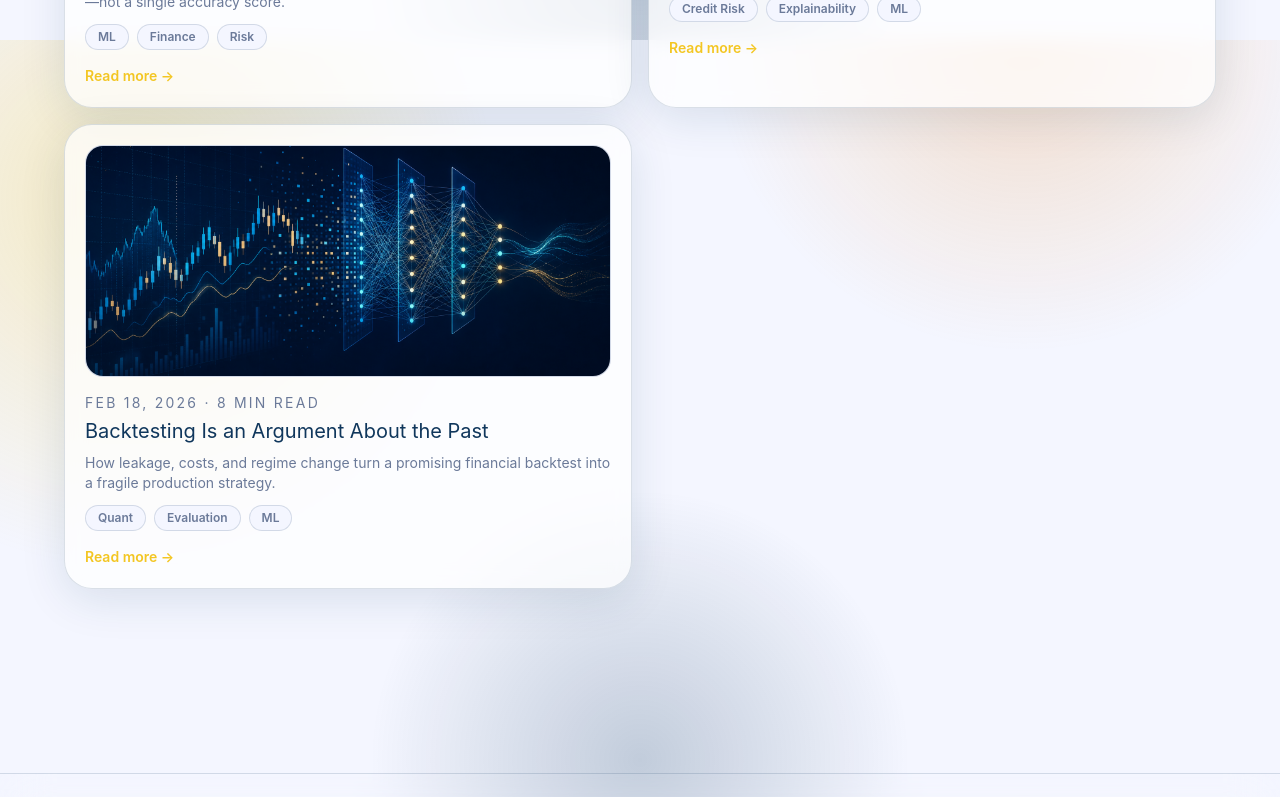
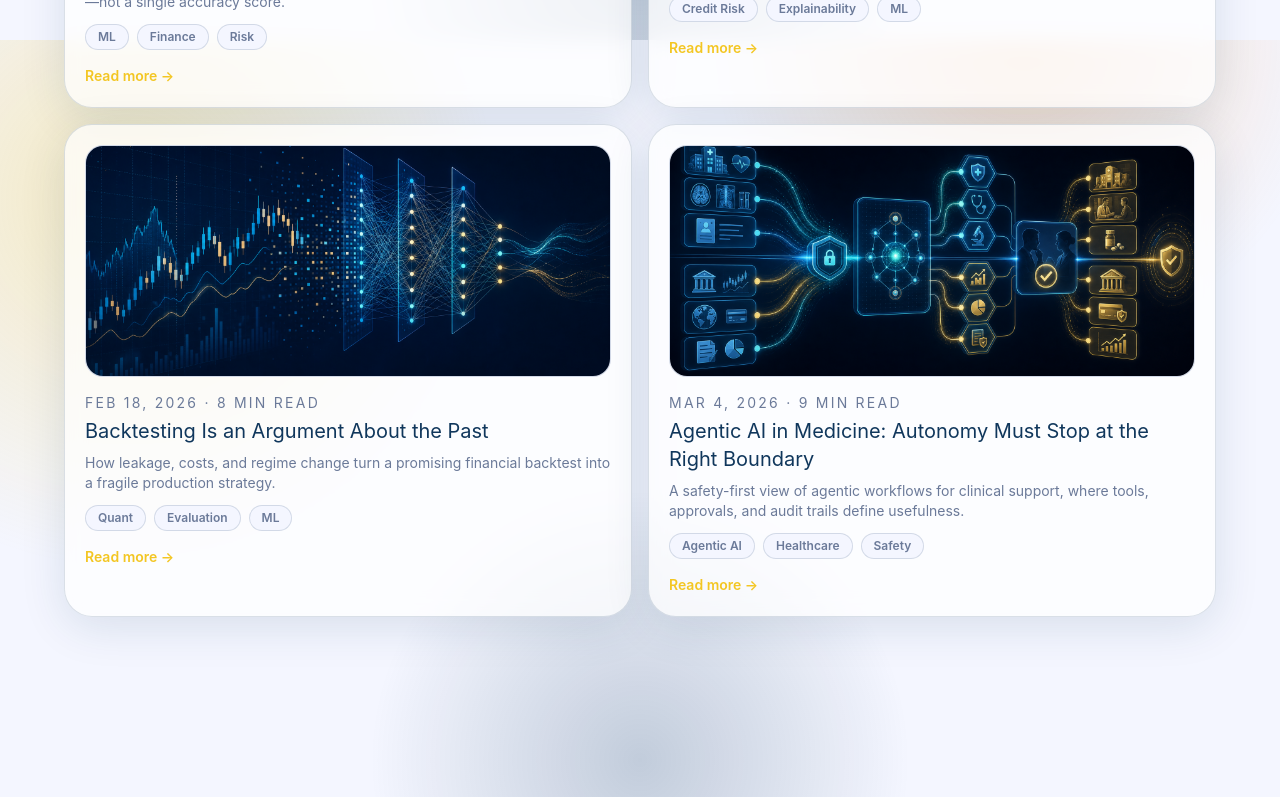
Before and after one commit to CSingh26/portfolio, a Next.js app: page /writing in a window 1280 px wide. Shown: the part 760-1557 px from the top of the page. Built offline with nearby package versions, Linux system fonts and the light colour scheme.

Commit message:
docs: publish agentic-ai-medicine-boundaries post

```diff
--- a/src/data/writing.ts
+++ b/src/data/writing.ts
@@ -100,4 +100,17 @@ export const writing: Writing[] = [
       "I would report a distribution of outcomes across regimes rather than a single headline return. Drawdowns, capacity, concentration, and sensitivity to small parameter changes tell a more credible story. The output should be a decision memo: what was tested, what could invalidate it, and what limits will apply if it moves into a paper-trading phase."
     ], citations: [sources.finrl, sources.financeSurvey, sources.nist],
   },
+  {
+    title: "Agentic AI in Medicine: Autonomy Must Stop at the Right Boundary",
+    slug: "agentic-ai-medicine-boundaries",
+    description: "A safety-first view of agentic workflows for clinical support, where tools, approvals, and audit trails define usefulness.",
+    tags: ["Agentic AI", "Healthcare", "Safety"], readingTime: "9 min read", date: "Mar 4, 2026",
+    hero: "/writing/agentic-ai.png", architecture: "/writing/agent-flow.gif", visualAlt: "Secure agent architecture illustration",
+    content: [
+      "Agentic AI is not simply a chatbot with a longer prompt. It is a system that plans, invokes tools, retains task state, and adapts its next action to observations. In medicine, that capability is attractive for tasks such as assembling a chart summary, locating evidence, or coordinating administrative steps—but it also makes the action boundary the central design question.",
+      "For a clinical workflow, I would give an agent narrow, typed tools and a reviewable task plan. It may retrieve a policy, draft a summary, or prepare a proposed order set; it should not silently commit a high-stakes action. Agent architecture research describes planning, memory, tool use, and multi-agent coordination as distinct capabilities, which makes those boundaries possible to test (Liu et al.).",
+      "The FDA’s AI/ML software action plan calls for lifecycle oversight, good machine-learning practices, transparency, and real-world performance monitoring. Those ideas remain useful beyond regulated device software: performance must be monitored in context, and change must be controlled rather than assumed benign (U.S. Food and Drug Administration).",
+      "A helpful rule is to make the agent’s authority smaller than its apparent intelligence. A clinician should be able to see the sources, edit the draft, reject the proposal, and understand what was not checked. That is how an assistant becomes operationally trustworthy."
+    ], citations: [sources.agenticReview, sources.fda, sources.nist],
+  },
 ]
```
